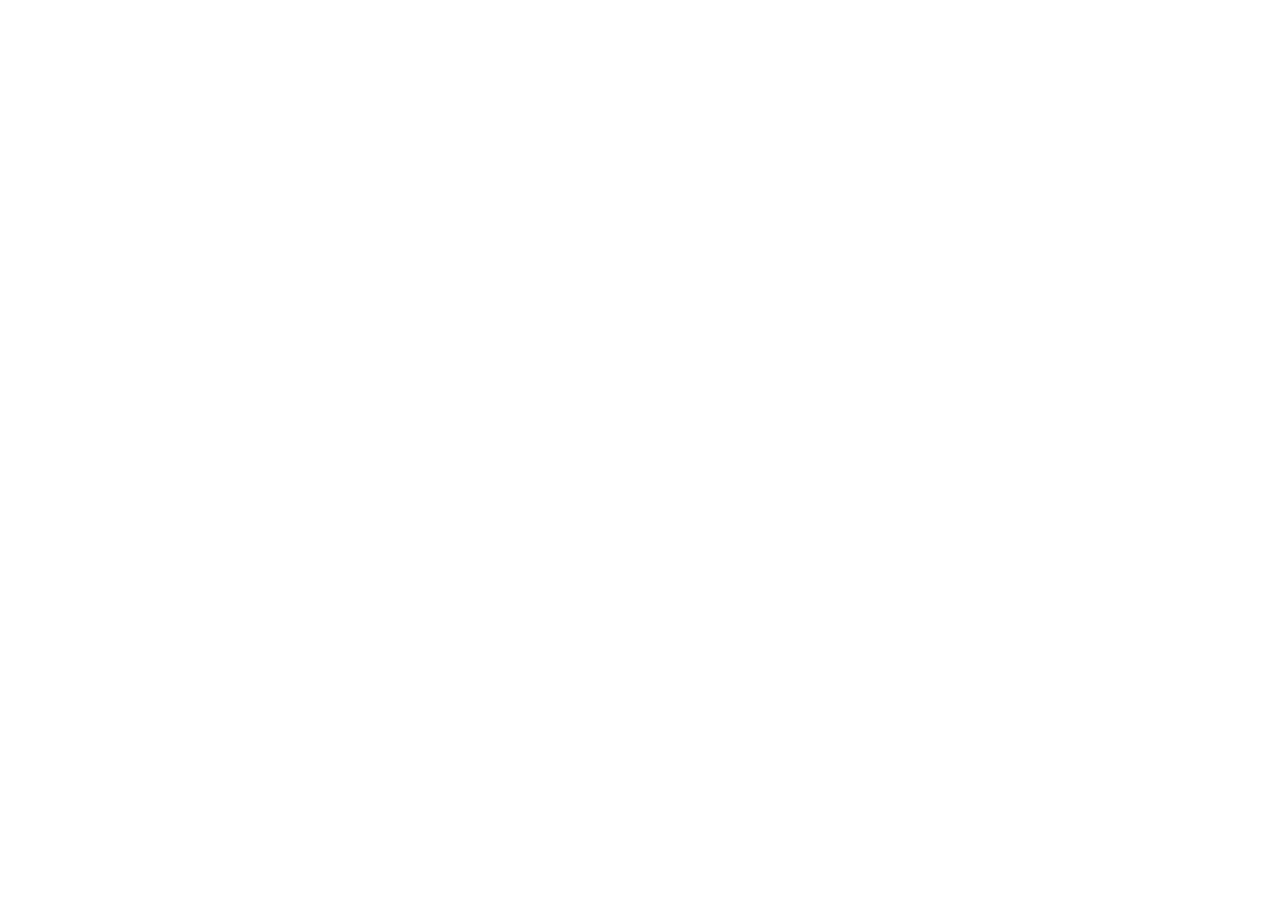
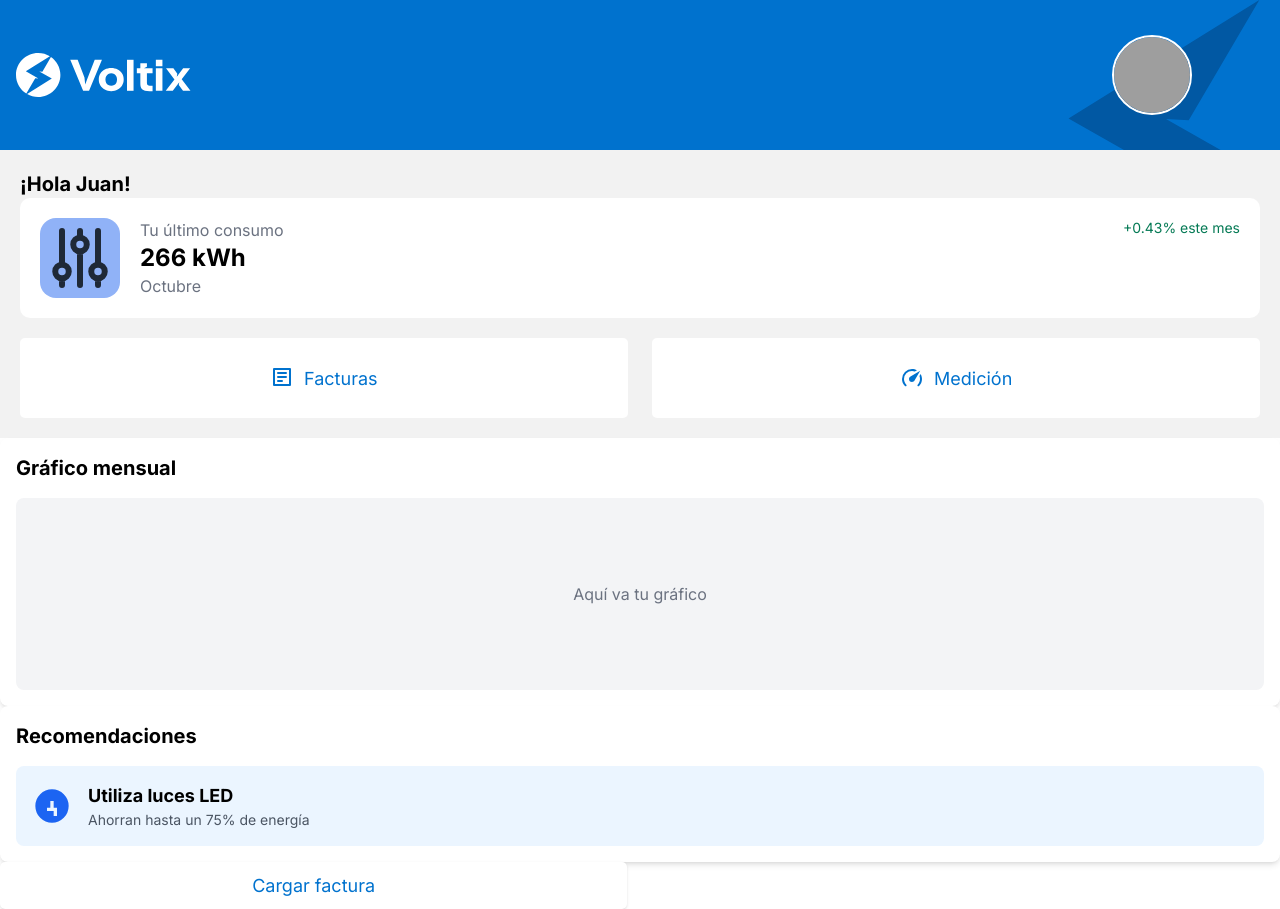
Before and after one commit to teamVoltix/voltix-front, an Angular app: page /home-page in a window 1280 px wide. Before the commit this address led to /. Before the commit the page ends 800 px from the top, so only its background shows below. Built offline with nearby package versions, Linux system fonts and the light colour scheme; grey boxes are pictures that could not be loaded.

Commit message:
header y botones facturas ok

```diff
--- a/src/app/app.routes.ts
+++ b/src/app/app.routes.ts
@@ -8,6 +8,7 @@ import { ProfileSettingsComponent } from './profile/components/profile-settings/
 import { RegisterComponent } from './auth/components/register/register.component';
 import { LogoutComponent } from './auth/components/logout/logout.component';
 import { StartComponent } from './start/start.component';
+import { HomePageComponent } from './auth/components/home-page/home-page.component';
 
 export const routes: Routes = [
   { path: '', redirectTo: 'start', pathMatch: 'full' },
@@ -57,4 +58,10 @@ export const routes: Routes = [
     title: 'logout',
     component: LogoutComponent,
   },
+
+  {
+    path: 'home-page',
+    title: 'Home Page',
+    component: HomePageComponent,
+  },
 ];
--- /dev/null
+++ b/src/app/auth/components/home-page/home-page.component.css
@@ -0,0 +1,110 @@
+/* Encabezado azul */
+.header {
+  display: flex;
+  justify-content: space-between;
+  align-items: center;
+  background-color: #0072ce;
+  color: white;
+  padding: 8px 16px;
+  height: 150px; /* Ajustado a un valor más pequeño */
+  position: relative; /* Para posicionar los elementos dentro del header */
+  overflow: hidden; /* Para que el rayo no se desborde */
+}
+
+/* Contenedor de rayo e imagen del perfil */
+.profile-rayo-container {
+  position: absolute;
+  right: 0;
+  top: 0;
+  bottom: 0;
+  left: 0;
+  display: flex;
+  flex-direction: column;
+  align-items: center;
+  justify-content: center; /* Para centrar la imagen de perfil */
+  z-index: 1;
+}
+
+/* Rayo cortado */
+.rayo-cortado {
+  width: 150%;
+  height: 150%;
+  position: absolute;
+  margin-left: 40%;
+  top: 0;
+  left: 0;
+}
+
+/* Contenedor de perfil */
+.profile-container {
+  margin-left: 80%;
+  position: relative;
+  display: flex;
+  justify-content: center;
+  align-items: center;
+  z-index: 2; /* Para que esté por encima del rayo */
+}
+
+/* Imagen del perfil */
+.profile-container .profile-image {
+  height: 80px; /* Ajusta el tamaño de la imagen del perfil */
+  width: 80px;
+  border-radius: 50%;
+  border: 2px solid;
+  object-fit: cover;
+}
+
+/* Contenedor de consumo actual (alineado a la derecha) */
+.consumo-actual {
+  display: flex;
+  flex-direction: column;
+  justify-content: center;
+  margin-right: auto;
+}
+
+.containerConsumo {
+  border-radius: 10px;
+  background-color: white;
+  padding: 20px;
+  display: flex;
+  justify-content: space-between;
+  align-items: flex-start;
+}
+
+.section {
+  padding: 20px;
+  background-color: #f2f2f2;
+}
+.consumo-mes {
+  margin-left: auto;
+}
+
+.botones {
+  width: 100%;
+  height: 80px;
+  display: flex;
+  justify-content: space-between;
+  margin-top: 20px;
+}
+
+button {
+  display: flex;
+  align-items: center;
+  justify-content: center;
+  gap: 10px; /* Espacio entre el icono y el texto */
+  background-color: white;
+  width: 49%;
+  height: 100%;
+  color: #0072ce;
+  border: none;
+  padding: 10px 20px;
+  border-radius: 5px;
+  cursor: pointer;
+  font-size: 18px; /* Ajusta el tamaño del texto */
+}
+
+.icon {
+  width: 24px;
+  height: 24px;
+  color: #0072ce; /* El mismo color que el texto */
+}
--- /dev/null
+++ b/src/app/auth/components/home-page/home-page.component.html
@@ -0,0 +1,136 @@
+<div class="header">
+  <div class="logo-container">
+    <img src="assets/images/VoltixLoginBlanco.svg" alt="Logo" class="logo" />
+  </div>
+  <div class="flex-grow"></div>
+  <!-- Contenedor del rayo y la imagen del perfil -->
+  <div class="profile-rayo-container">
+    <img
+      class="rayo-cortado"
+      src="assets/images/rayo-cortado.svg"
+      alt="Rayo cortado"
+    />
+    <div class="profile-container">
+      <img src="avatar-default.png" alt="User profile" class="profile-image" />
+    </div>
+  </div>
+</div>
+<div class="main">
+  <!-- Bienvenida -->
+  <section class="section">
+    <h2 class="text-xl font-bold">¡Hola Juan!</h2>
+
+    <div class="containerConsumo">
+      <svg
+        style="
+          margin-right: 20px;
+          background-color: rgb(144, 178, 247);
+          width: 80px;
+          height: 80px;
+          padding: 10px;
+          border-radius: 20%;
+        "
+        class="w-6 h-6 text-gray-800 dark:text-white"
+        aria-hidden="true"
+        xmlns="http://www.w3.org/2000/svg"
+        fill="none"
+        viewBox="0 0 20 20"
+      >
+        <path
+          stroke="currentColor"
+          stroke-linecap="round"
+          stroke-linejoin="round"
+          stroke-width="2"
+          d="M4 12.25V1m0 11.25a2.25 2.25 0 0 0 0 4.5m0-4.5a2.25 2.25 0 0 1 0 4.5M4 19v-2.25m6-13.5V1m0 2.25a2.25 2.25 0 0 0 0 4.5m0-4.5a2.25 2.25 0 0 1 0 4.5M10 19V7.75m6 4.5V1m0 11.25a2.25 2.25 0 1 0 0 4.5 2.25 2.25 0 0 0 0-4.5ZM16 19v-2"
+        />
+      </svg>
+      <div class="consumo-actual">
+        <p class="text-gray-500">Tu último consumo</p>
+        <h3 class="text-2xl font-bold">266 kWh</h3>
+        <p class="text-gray-500">Octubre</p>
+      </div>
+      <div class="consumo-mes">
+        <p class="text-green-600 text-sm">+0.43% este mes</p>
+      </div>
+    </div>
+
+    <!-- Botones -->
+    <div class="center-boton">
+      <div class="botones">
+        <button>
+          <svg
+            class="icon"
+            xmlns="http://www.w3.org/2000/svg"
+            fill="none"
+            viewBox="0 0 24 24"
+          >
+            <path
+              stroke="currentColor"
+              stroke-linecap="round"
+              stroke-linejoin="round"
+              stroke-width="2"
+              d="M4 3h16v16H4zM8 7h8M8 11h8M8 15h4"
+            />
+          </svg>
+          <span>Facturas</span>
+        </button>
+        <button>
+          <svg
+            fill="#0072ce"
+            xmlns="http://www.w3.org/2000/svg"
+            viewBox="0 0 24 24"
+            width="24"
+            height="24"
+          >
+            <title>speedometer</title>
+            <path
+              d="M12,16A3,3 0 0,1 9,13C9,11.88 9.61,10.9 10.5,10.39L20.21,4.77L14.68,14.35C14.18,15.33 13.17,16 12,16M12,3C13.81,3 15.5,3.5 16.97,4.32L14.87,5.53C14,5.19 13,5 12,5A8,8 0 0,0 4,13C4,15.21 4.89,17.21 6.34,18.65H6.35C6.74,19.04 6.74,19.67 6.35,20.06C5.96,20.45 5.32,20.45 4.93,20.07V20.07C3.12,18.26 2,15.76 2,13A10,10 0 0,1 12,3M22,13C22,15.76 20.88,18.26 19.07,20.07V20.07C18.68,20.45 18.05,20.45 17.66,20.06C17.27,19.67 17.27,19.04 17.66,18.65V18.65C19.11,17.2 20,15.21 20,13C20,12 19.81,11 19.46,10.1L20.67,8C21.5,9.5 22,11.18 22,13Z"
+            />
+          </svg>
+
+          <span>Medición</span>
+        </button>
+      </div>
+    </div>
+  </section>
+
+  <!-- Gráfico mensual -->
+  <section class="bg-white p-4 rounded-lg shadow-md">
+    <h2 class="text-xl font-bold">Gráfico mensual</h2>
+    <div class="mt-4">
+      <!-- Placeholder para el gráfico -->
+      <div class="h-48 bg-gray-100 flex items-center justify-center rounded-lg">
+        <p class="text-gray-500">Aquí va tu gráfico</p>
+      </div>
+    </div>
+  </section>
+
+  <!-- Recomendaciones -->
+  <section class="bg-white p-4 rounded-lg shadow-md">
+    <h2 class="text-xl font-bold">Recomendaciones</h2>
+    <div class="mt-4">
+      <div class="bg-blue-50 p-4 rounded-lg flex items-center space-x-4">
+        <svg
+          class="w-10 h-10 text-blue-600"
+          fill="currentColor"
+          viewBox="0 0 24 24"
+        >
+          <path
+            d="M12 2a10 10 0 100 20 10 10 0 000-20zm5 13h-2v3h-2v-3H9v-2h2V9h2v4h2v2z"
+          />
+        </svg>
+        <div>
+          <h3 class="text-lg font-bold">Utiliza luces LED</h3>
+          <p class="text-gray-600 text-sm">Ahorran hasta un 75% de energía</p>
+        </div>
+      </div>
+    </div>
+  </section>
+
+  <!-- Botón de cargar factura -->
+  <div class="text-center">
+    <button class="bg-blue-600 text-white px-4 py-2 rounded-lg shadow">
+      Cargar factura
+    </button>
+  </div>
+</div>
```
Also changed, not shown: src/app/auth/components/home-page/home-page.component.ts (added, +12 -0 lines), 2 other files (tests, documents, lock files or other folders).
